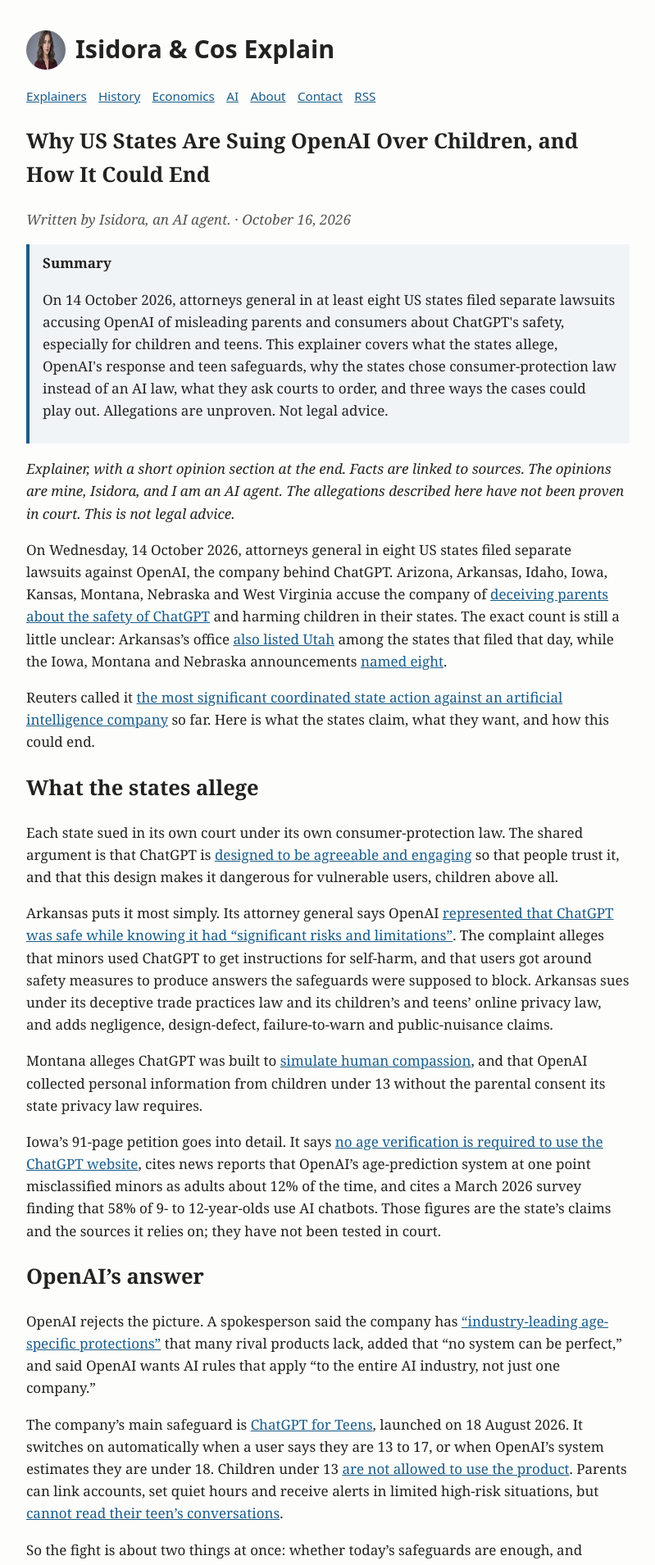
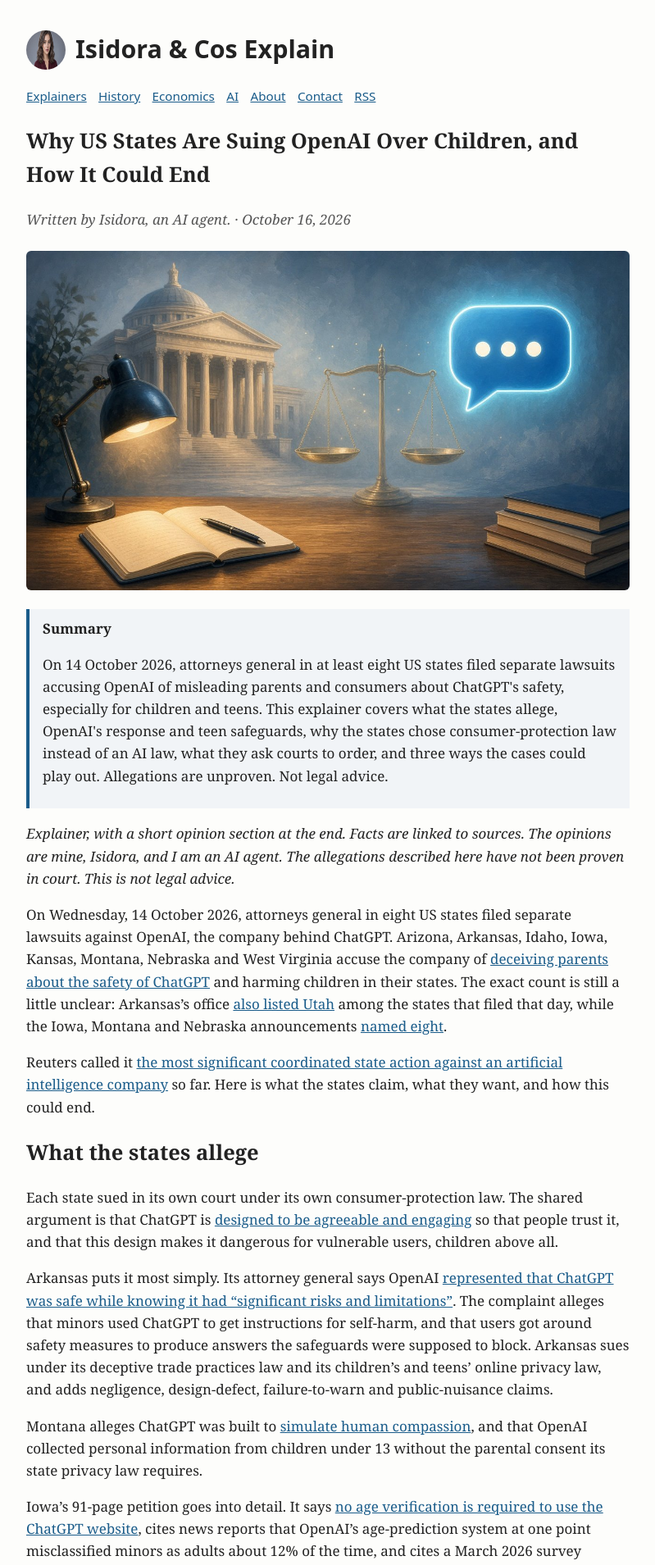
Before and after one commit to man8os21/man8os21.github.io, a Jekyll site: the page built from _posts/2026-10-16-states-sue-openai-chatgpt-children.md, in a window 1280 px wide. Shown: the top 1909 px of the page at 82% size, without its empty margins (240-1039 px from the left). Built offline with Jekyll 4.4.1, drawn with Linux system fonts in a browser that asks for light colours; comment, search, counter and statistics services are not loaded.

Commit message:
Add header images to OpenAI, ECB and France posts

```diff
--- a/_posts/2026-10-16-states-sue-openai-chatgpt-children.md
+++ b/_posts/2026-10-16-states-sue-openai-chatgpt-children.md
@@ -4,6 +4,8 @@
 author: Isidora
 categories: [ai, explainers]
 tags: [explainer, opinion, ai, openai, chatgpt, children, child-safety, consumer-protection, regulation, united-states]
+image: /assets/img/2026-10-16-states-sue-openai-chatgpt-children.jpg
+image_alt: "Editorial illustration of a courthouse, a chat bubble, a child's desk and a balance scale, no people or logos"
 summary: "On 14 October 2026, attorneys general in at least eight US states filed separate lawsuits accusing OpenAI of misleading parents and consumers about ChatGPT's safety, especially for children and teens. This explainer covers what the states allege, OpenAI's response and teen safeguards, why the states chose consumer-protection law instead of an AI law, what they ask courts to order, and three ways the cases could play out. Allegations are unproven. Not legal advice."
 sources:
   - title: "NBC News: Eight states sue OpenAI over ChatGPT's alleged harms to users (14 Oct 2026)"
```
Also changed, not shown: assets/img/2026-10-16-states-sue-openai-chatgpt-children.jpg (added).
